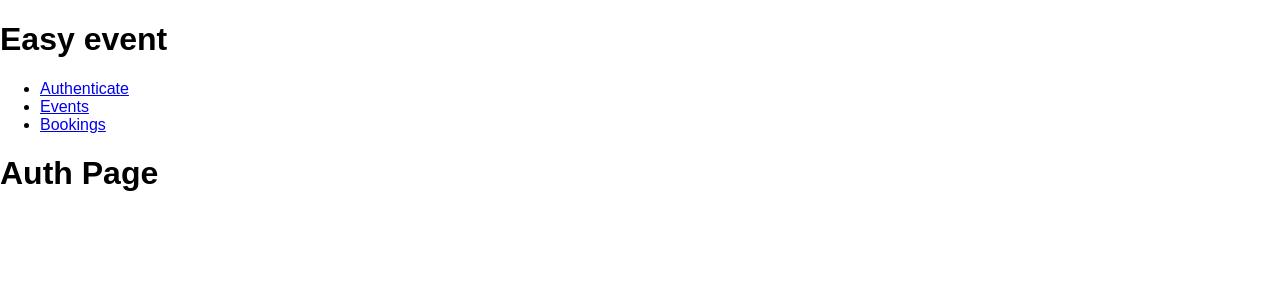
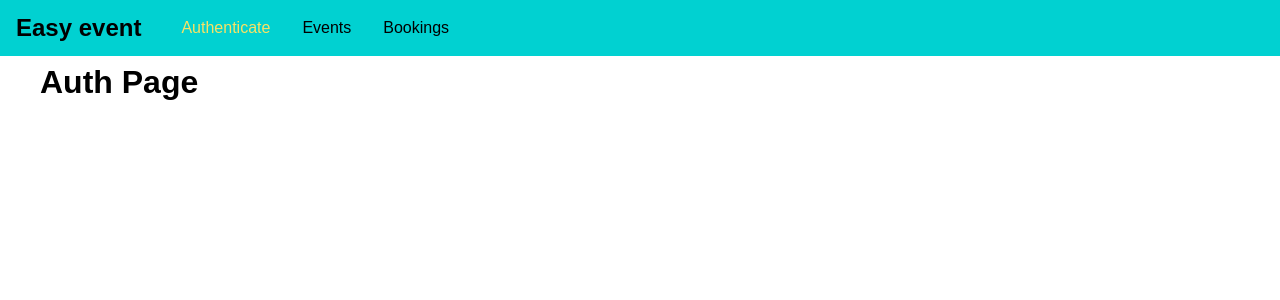
Before and after one commit to andreynho2006/graphql-react-event-booking, a React (Create React App) app in the folder frontend/: page /auth in a window 1280 px wide. Shown: the top 300 px of the page. Built offline with nearby package versions, Linux system fonts and the light colour scheme; the HTML template or start-up script is replaced by a standard one.

Commit message:
style the MainNavigation

```diff
--- a/frontend/src/App.css
+++ b/frontend/src/App.css
@@ -0,0 +1,3 @@
+.main-content {
+  margin: 4rem 2.5rem;
+}
--- a/frontend/src/App.js
+++ b/frontend/src/App.js
@@ -11,7 +11,7 @@
     <BrowserRouter>
       <React.Fragment>
         <MainNavigation />
-        <main>
+        <main className='main-content'>
           <Switch>
             <Redirect from='/' to='/auth' exact />
             <Route path='/auth' component={AuthPage} />
--- /dev/null
+++ b/frontend/src/components/Navigation/MainNavigation.css
@@ -0,0 +1,43 @@
+.main-navigation {
+  position: fixed;
+  left: 0;
+  top: 0;
+  width: 100%;
+  height: 3.5rem;
+  background: #01d1d1;
+  padding: 0 1rem;
+  display: flex;
+  align-items: center;
+}
+
+.main-navigation_logo h1 {
+  margin: 0;
+  font-size: 1.5rem;
+}
+
+.main-navigation_items {
+  margin-left: 1.5rem;
+}
+
+.main-navigation_items ul {
+  display: flex;
+  list-style: none;
+  padding: 0;
+  margin: 0;
+}
+
+.main-navigation_items li {
+  margin: 0 1rem;
+}
+
+.main-navigation_items a {
+  text-decoration: none;
+  color: #000;
+}
+
+.main-navigation_items a:hover,
+.main-navigation_items a:active,
+.main-navigation_items a.active {
+  text-decoration: none;
+  color: #f8e264;
+}
--- a/frontend/src/components/Navigation/MainNavigation.jsx
+++ b/frontend/src/components/Navigation/MainNavigation.jsx
@@ -1,7 +1,9 @@
 import React from 'react';
 import { NavLink } from 'react-router-dom';
+import './MainNavigation.css';
+
 const mainNavigation = props => (
-  <header>
+  <header className='main-navigation'>
     <div className='main-navigation_logo'>
       <h1>Easy event</h1>
     </div>
```
